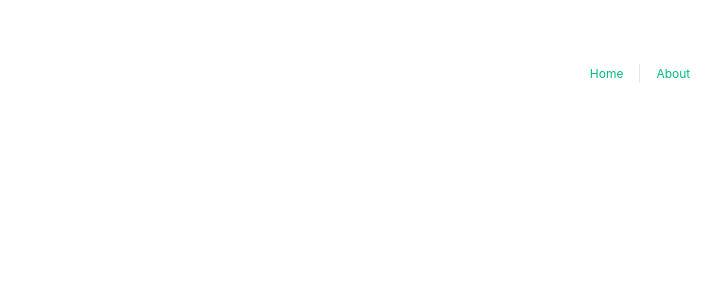
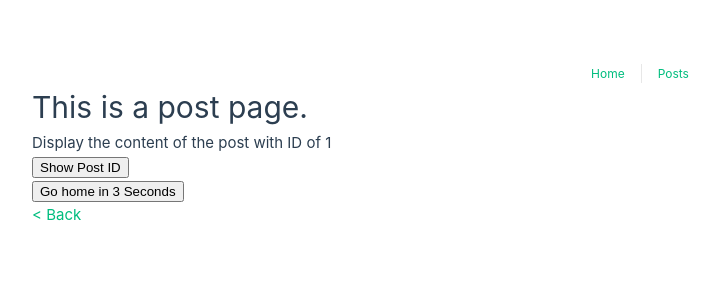
Before and after one commit to jayarredondo/vue-composition-review, a Vue app: page /postDetail/1 in a window 1280 px wide. Before the commit this address had no page. Shown: the top 300 px of the page, without its empty margins (0-720 px from the left). Built offline with nearby package versions, Linux system fonts and the light colour scheme.

Commit message:
reviewed vue router

```diff
--- a/src/App.vue
+++ b/src/App.vue
@@ -5,7 +5,7 @@
 <template>
   <nav>
     <RouterLink to="/">Home</RouterLink>
-    <RouterLink to="/about">About</RouterLink>
+    <RouterLink to="/posts">Posts</RouterLink>
   </nav>
   <!-- When wanting to keep pages running in the background
   <router-view v-slot="{ Component }">
--- a/src/router/index.js
+++ b/src/router/index.js
@@ -10,12 +10,14 @@
       component: HomeView
     },
     {
-      path: '/about',
-      name: 'about',
-      // route level code-splitting
-      // this generates a separate chunk (About.[hash].js) for this route
-      // which is lazy-loaded when the route is visited.
-      component: () => import('../views/AboutView.vue')
+      path: '/posts',
+      name: 'posts',
+      component: () => import('../views/PostsView.vue')
+    },
+    {
+      path: '/postDetail/:id',
+      name: 'postDetail',
+      component: () => import('../views/PostDetailView.vue')
     }
   ]
 })
--- a/src/views/AboutView.vue
+++ /dev/null
@@ -1,12 +0,0 @@
-<script setup>
-import { vAutofocus } from '@/directives/vAutoFocus';
-
-</script>
-<template>
-  <main>
-    <div class="about">
-      <h1>About</h1>
-      <textarea v-autofocus></textarea>
-    </div>
-  </main>
-</template>
--- /dev/null
+++ b/src/views/PostDetailView.vue
@@ -0,0 +1,44 @@
+<script setup>
+import { useRoute, useRouter } from 'vue-router';
+  // in order to access params in script, must use useRoute() method
+const route = useRoute();
+
+const router = useRouter();
+
+const showPostId = () => {
+  alert(`The ID of this post is ${route.params.id}.`);
+}
+
+const goHomeIn3Seconds = () => {
+  setTimeout(() => {
+    router.push({ name: 'home' });
+  }, 3000)
+}
+
+// how to send to individual post
+const goToFirstPost = () => {
+  router.push({
+    name: 'postDetail',
+    params: {
+      id: 'id1'
+    }
+  })
+}
+
+</script>
+<template>
+  <main>
+    <div class="post-detail">
+      <h1>This is a post page.</h1>
+      <!-- Accessing parameters passed in the URL -->
+      <p>Display the content of the post with ID of {{$route.params.id}}</p>
+      <div>
+        <button @click="showPostId">Show Post ID</button>
+      </div>
+      <div>
+        <button @click="goHomeIn3Seconds">Go home in 3 Seconds</button>
+      </div>
+      <p><router-link to="/posts">&lt; Back</router-link></p>
+    </div>
+  </main>
+</template>
--- /dev/null
+++ b/src/views/PostsView.vue
@@ -0,0 +1,29 @@
+<script setup>
+import { vAutofocus } from "@/directives/vAutoFocus";
+</script>
+<template>
+  <main>
+    <div class="posts">
+      <h1>Posts</h1>
+
+      <ul>
+        <li>
+          <router-link to="/postDetail/id1">Post 1</router-link>
+        </li>
+        <li>
+          <router-link to="/postDetail/id2">Post 2</router-link>
+        </li>
+        <li>
+          <router-link to="/postDetail/id3">Post 3</router-link>
+        </li>
+      </ul>
+
+      <textarea v-autofocus></textarea>
+    </div>
+  </main>
+</template>
+<style scoped>
+ul {
+  margin-bottom: 30px;
+}
+</style>
```
